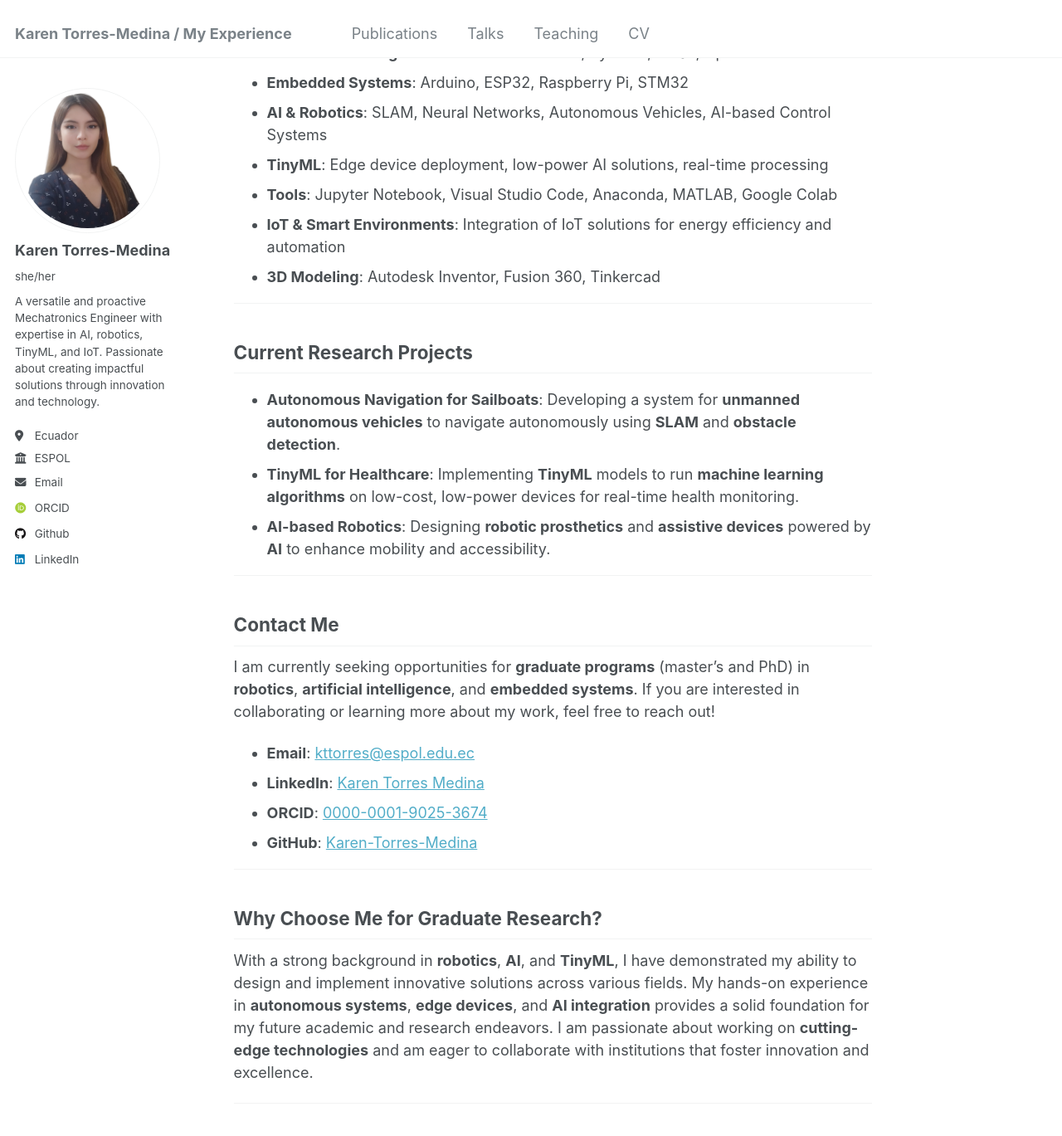
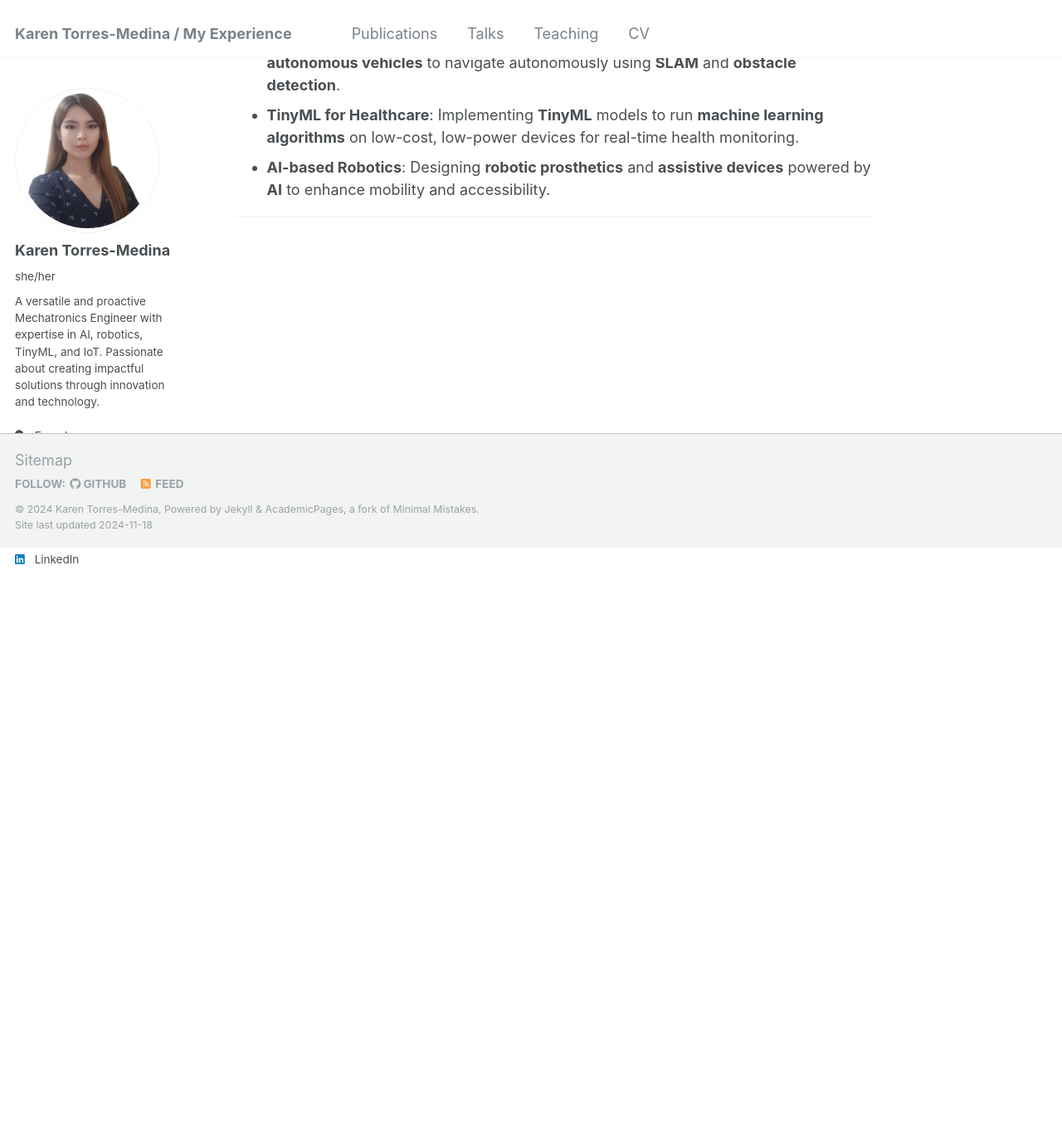
Before and after one commit to kttorres/experience, a Jekyll site: the page built from _pages/about.md, in a window 1280 px wide and 1400 px high, scrolled down 2345 px. Shown: the top 1369 px of the window at 83% size. Built offline with Jekyll 4.4.1, drawn with Linux system fonts in a browser that asks for light colours; some web fonts are replaced; after the commit the page ends 3005 px from its top, so only the background shows below that.

Commit message:
Update about.md

```diff
--- a/_pages/about.md
+++ b/_pages/about.md
@@ -1,6 +1,6 @@
 ---
 permalink: /
-title: "Karen Torres-Medina | Robotics, AI, TinyML, and Autonomous Vehicles"
+title: "Karen Torres-Medina || Robotics, AI, TinyML, and Autonomous Vehicles"
 author_profile: true
 redirect_from:
   - /about/
@@ -48,38 +48,9 @@ I taught **robotics** and **AI** to high school students, focusing on hands-on p
 
 ---
 
-## Skills
-- **Programming Languages**: Python, C++, Java, JavaScript, MATLAB
-- **Machine Learning Frameworks**: TensorFlow, PyTorch, Keras, OpenCV
-- **Embedded Systems**: Arduino, ESP32, Raspberry Pi, STM32
-- **AI & Robotics**: SLAM, Neural Networks, Autonomous Vehicles, AI-based Control Systems
-- **TinyML**: Edge device deployment, low-power AI solutions, real-time processing
-- **Tools**: Jupyter Notebook, Visual Studio Code, Anaconda, MATLAB, Google Colab
-- **IoT & Smart Environments**: Integration of IoT solutions for energy efficiency and automation
-- **3D Modeling**: Autodesk Inventor, Fusion 360, Tinkercad
-
----
-
 ## Current Research Projects
 - **Autonomous Navigation for Sailboats**: Developing a system for **unmanned autonomous vehicles** to navigate autonomously using **SLAM** and **obstacle detection**.
 - **TinyML for Healthcare**: Implementing **TinyML** models to run **machine learning algorithms** on low-cost, low-power devices for real-time health monitoring.
 - **AI-based Robotics**: Designing **robotic prosthetics** and **assistive devices** powered by **AI** to enhance mobility and accessibility.
 
 ---
-
-## Contact Me
-
-I am currently seeking opportunities for **graduate programs** (master's and PhD) in **robotics**, **artificial intelligence**, and **embedded systems**. If you are interested in collaborating or learning more about my work, feel free to reach out!
-
-- **Email**: [kttorres@espol.edu.ec](mailto:kttorres@espol.edu.ec)
-- **LinkedIn**: [Karen Torres Medina](https://www.linkedin.com/in/karen-thamara-torres-medina/)
-- **ORCID**: [0000-0001-9025-3674](http://orcid.org/0000-0001-9025-3674)
-- **GitHub**: [Karen-Torres-Medina](https://github.com/Karen-Torres-Medina)
-
----
-
-## Why Choose Me for Graduate Research?
-
-With a strong background in **robotics**, **AI**, and **TinyML**, I have demonstrated my ability to design and implement innovative solutions across various fields. My hands-on experience in **autonomous systems**, **edge devices**, and **AI integration** provides a solid foundation for my future academic and research endeavors. I am passionate about working on **cutting-edge technologies** and am eager to collaborate with institutions that foster innovation and excellence.
-
----
```
